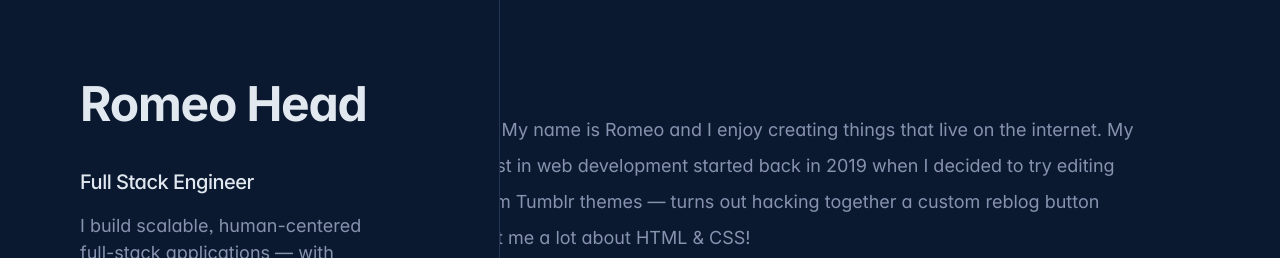
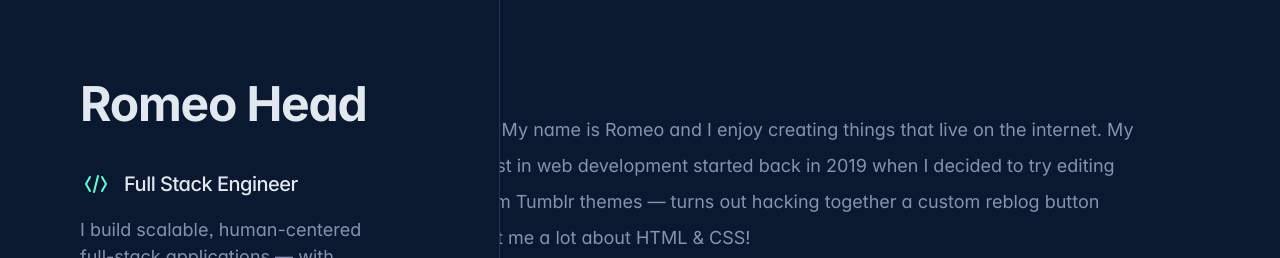
Before and after one commit to keithjackson1031/keithjackson1031, a Next.js app: page / in a window 1280 px wide. Shown: the top 258 px of the page. Built offline with nearby package versions, Linux system fonts and the light colour scheme; a web font is replaced by a local one.

Commit message:
Add icon for the title

```diff
--- a/components/LeftSidebar.tsx
+++ b/components/LeftSidebar.tsx
@@ -96,7 +96,18 @@ const LeftSidebar = () => {
             <h1 className="text-xl font-bold tracking-tight text-slate-200 sm:text-5xl">Romeo Head</h1>
 
             {/* Title */}
-            <h2 className="mt-10 text-xl font-medium tracking-tight text-slate-200 sm:text-xl">Full Stack Engineer</h2>
+            <h2 className="mt-10 flex items-center gap-3 text-xl font-medium tracking-tight text-slate-200 sm:text-xl">
+              <span className="shrink-0 text-[#64ffda]" aria-hidden="true">
+                <svg xmlns="http://www.w3.org/2000/svg" viewBox="0 0 32 32" className="h-7 w-7 sm:h-8 sm:w-8" fill="none">
+                  <g stroke="currentColor" strokeWidth="2" strokeLinecap="round" strokeLinejoin="round">
+                    <polyline points="10,9 6,16 10,23"/>
+                    <line x1="14" y1="24" x2="18" y2="8"/>
+                    <polyline points="22,9 26,16 22,23"/>
+                  </g>
+                </svg>
+              </span>
+              Full Stack Engineer
+            </h2>
 
             {/* Tagline */}
             <p className="mt-4 text-lg max-w-xs leading-normal">
```
Also changed, not shown: app/icon.svg (added).
